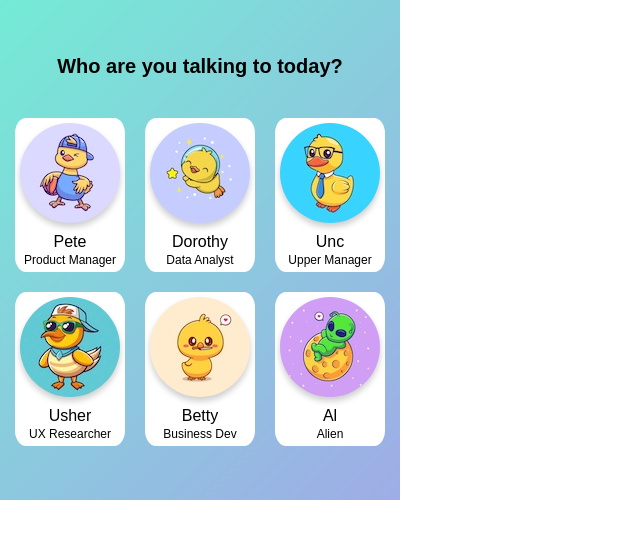
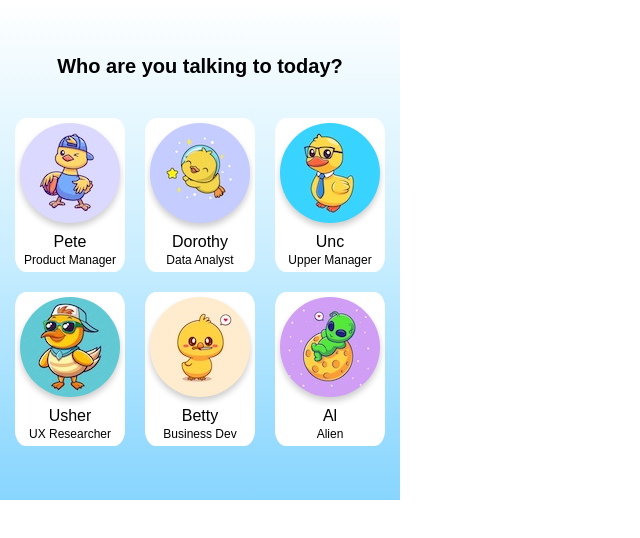
Before and after one commit to soapjia/talkdevtome, a React (Create React App) app in the folder chrome-extension/: page / in a window 1280 px wide. Shown: the top 538 px of the page, without its empty margins (0-640 px from the left). Built offline with nearby package versions, Linux system fonts and the light colour scheme.

Commit message:
cynthia please stop baby

```diff
--- a/chrome-extension/src/App.css
+++ b/chrome-extension/src/App.css
@@ -2,7 +2,7 @@
     width: 400px;
     height: 500px;
     background-color: rgb(218, 254, 254);
-    background: linear-gradient(135deg, #74ebd5, #9face6); /* Gradient colors */
+    background: linear-gradient(#ffffff, #caeeff, #87d5ff); /* Gradient colors */
     overflow-y: auto;
     display: flex;
     flex-direction: column;
--- a/chrome-extension/src/chat.css
+++ b/chrome-extension/src/chat.css
@@ -1,7 +1,7 @@
 .Chat {
     width: 400px;
     height: 500px;
-    background-color: rgb(218, 254, 254);
+    background: linear-gradient(#ffffff, #ebefee, #9face6); /* Gradient colors */
     overflow-y: auto;
     display: flex;
     flex-direction: column;
```
